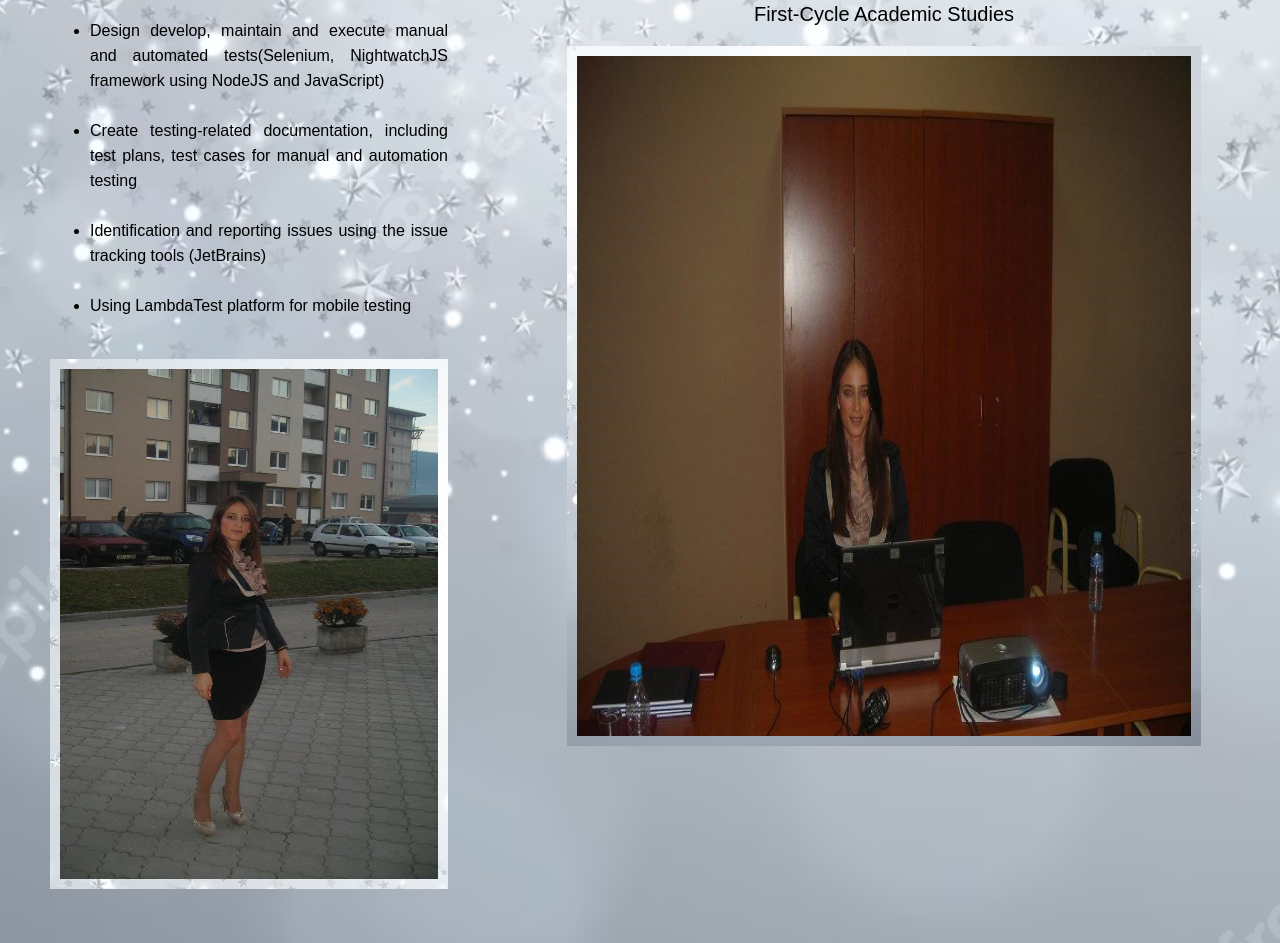
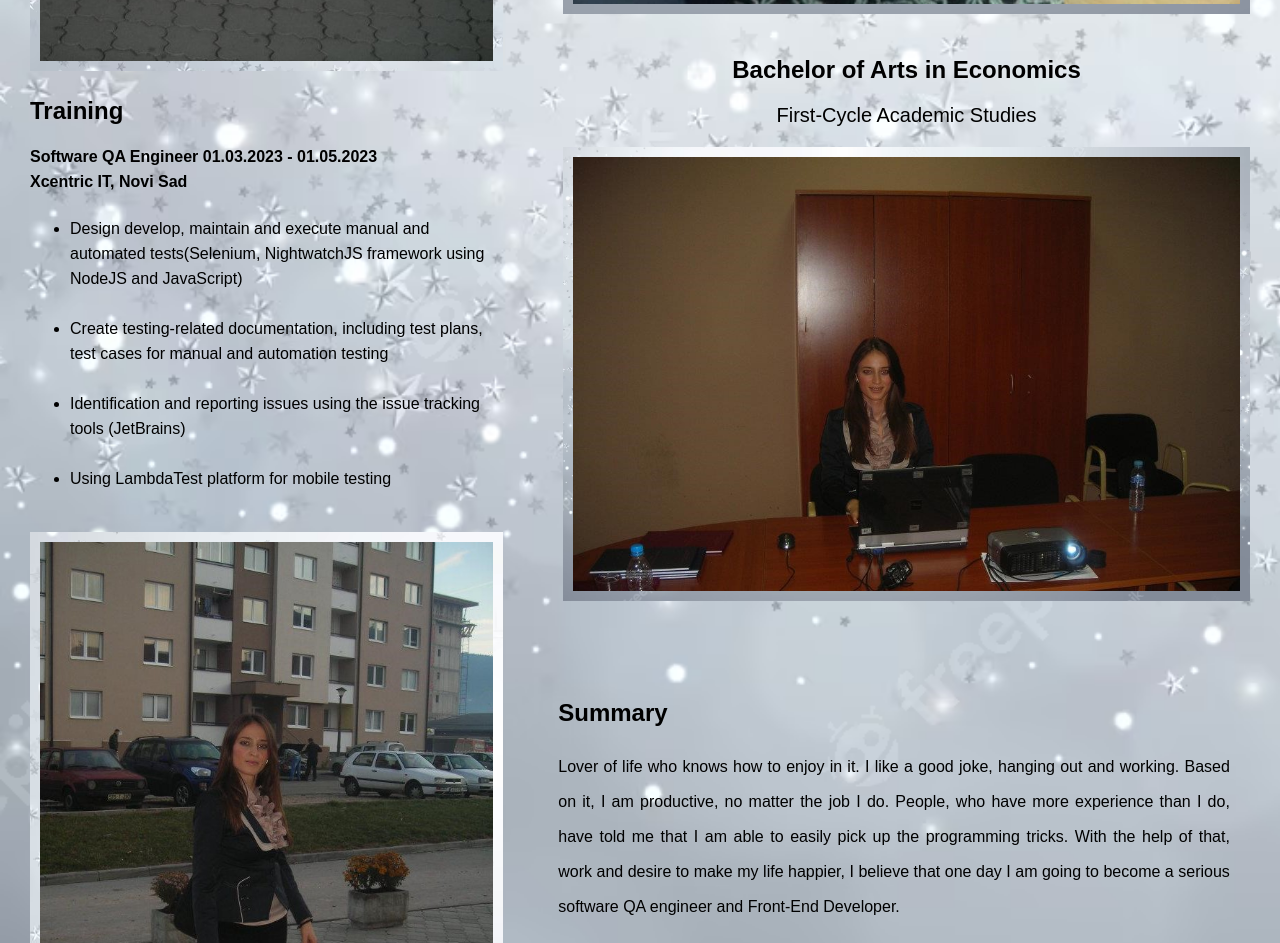
Before and after one commit to Magdalenica/my-info.com, a plain HTML site: page index.html in a window 1280 px wide. Shown: the part 1857-2800 px from the top of the page. Drawn offline with Linux system fonts and the light colour scheme.

Commit message:
Prva promjena

```diff
--- a/index.html
+++ b/index.html
@@ -45,7 +45,7 @@
     </div>
 
     <div class="row">
-      <div class="side">
+      <div class="col-5 side">
         <br />
         <h2>Education</h2>
         <p>
@@ -61,7 +61,7 @@
           Department of Finance and banking
         </p>
         <h5>Photo of me:</h5>
-        <img src="majaCopy.jpg" class="myImg" style="height: 530px" />
+        <img src="majaCopy.jpg" class="myImg" height="300" width="300" />
 
         <h2>Training</h2>
         <h4>
@@ -88,23 +88,41 @@
         </ul>
         <br />
 
-        <img src="majaCopy1.jpg" alt="" class="myImg" style="height: 530px" />
+        <img
+          src="majaCopy1.jpg"
+          alt=""
+          class="myImg"
+          height="300"
+          width="300"
+        />
       </div>
 
-      <div class="main">
+      <div class="col-7 main">
         <br />
         <h2>Master of Economics</h2>
         <p style="font-size: 20px">Second-Cycle Academic Studies</p>
-        <img src="maja3.jpg" alt="" class="mainImage" />
+        <img
+          src="maja3.jpg"
+          alt=""
+          class="mainImage"
+          width="300"
+          height="300"
+        />
 
         <br />
         <br />
 
         <h2>Bachelor of Arts in Economics</h2>
         <p style="font-size: 20px">First-Cycle Academic Studies</p>
-        <img src="majaCopy2.jpg" alt="" class="mainImage" height="700px" />
+        <img
+          src="majaCopy2.jpg"
+          alt=""
+          class="mainImage"
+          height="300"
+          width="300"
+        />
       </div>
-      <div class="summary">
+      <div class="col-7 summary">
         <h2>Summary</h2>
         <p>
           Lover of life who knows how to enjoy in it. I like a good joke,
@@ -112,7 +130,8 @@
           job I do. People, who have more experience than I do, have told me
           that I am able to easily pick up the programming tricks. With the help
           of that, work and desire to make my life happier, I believe that one
-          day I am going to become a serious software QA engineer.
+          day I am going to become a serious software QA engineer and Front-End
+          Developer.
         </p>
       </div>
     </div>
--- a/style.css
+++ b/style.css
@@ -64,11 +64,71 @@ body {
   padding-top: 100px;
   font-family: Cambria, Cochin, Georgia, Times, "Times New Roman", serif;
 }
+img {
+  width: 100%;
+  height: auto;
+}
+[class*="col-"] {
+  float: left;
+  padding: 30px;
+  width: 100%;
+}
+.row:after {
+  content: "";
+  clear: both;
+  display: table;
+}
+@media only screen and (min-width: 768px) {
+  .col-1 {
+    width: 8.33%;
+  }
+  .col-2 {
+    width: 16.66%;
+  }
+  .col-3 {
+    width: 25%;
+  }
+  .col-4 {
+    width: 33.33%;
+  }
+  .col-5 {
+    width: 41.66%;
+  }
+  .col-6 {
+    width: 50%;
+  }
+  .col-7 {
+    width: 58.33%;
+  }
+  .col-8 {
+    width: 66.66%;
+  }
+  .col-9 {
+    width: 75%;
+  }
+  .col-10 {
+    width: 83.33%;
+  }
+  .col-11 {
+    width: 91.66%;
+  }
+  .col-12 {
+    width: 100%;
+  }
+}
+.row {
+  background-image: url("pozadina1.avif");
+  background-size: cover;
+}
+.side {
+  line-height: 25px;
+}
+.main {
+  text-align: center;
+}
+/* .row {
 
-.row {
-  display: -ms-flexbox; /* IE10 */
   display: flex;
-  -ms-flex-wrap: wrap; /* IE10 */
   flex-wrap: wrap;
   border-right: #aaa;
   width: 100%;
@@ -86,11 +146,10 @@ body {
 
 .main {
   width: 65%;
-  -ms-flex: 65%; /* IE10 */
   flex: 65%;
   padding-left: 40px;
   text-align: center;
-}
+}*/
 
 .myImg {
   background-image: url("pozadina1.avif");
@@ -99,17 +158,19 @@ body {
 }
 .mainImage {
   background-image: url("pozadina1.avif");
-  /* background-color: #ddd; */
+
   padding: 10px;
-  width: 80%;
+  width: 100%;
   background-size: cover;
   background-position: center;
 }
 
 .summary {
   padding: 25px;
+  padding-top: 40px;
+
   padding-right: 50px;
-  line-height: 25px;
+  line-height: 35px;
   text-align: justify;
   /* color: #333333; */
 }
@@ -130,7 +191,7 @@ body {
 }
 .top:hover {
   background-color: rgba(0, 0, 0, 0.3);
-}
+} /*
 @media screen and (max-width: 700px) {
   .row .side {
     flex-direction: column;
@@ -149,3 +210,4 @@ body {
     width: 100%;
   }
 }
+*/
```
